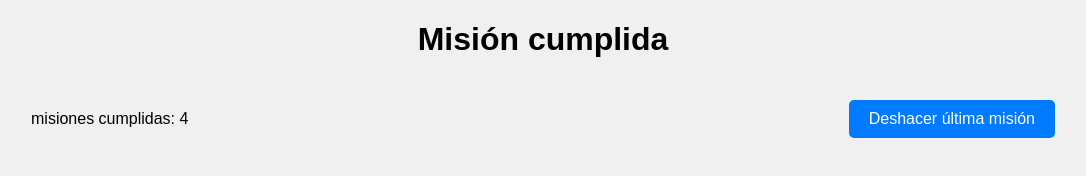
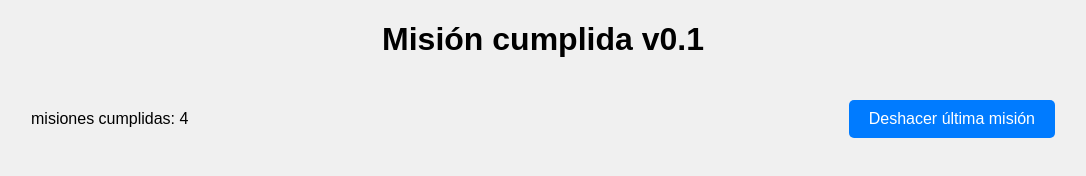
Before and after one commit to sgalsant/mision-cumplida, a plain HTML site: page index.html in a window 1280 px wide. Shown: the whole page, without its empty margins (97-1183 px from the left). Drawn offline with Linux system fonts and the light colour scheme.

Commit message:
Update index.html

```diff
--- a/index.html
+++ b/index.html
@@ -7,7 +7,7 @@
     <link rel="stylesheet" href="styles.css">
 </head>
 <body>
-    <h1>Misión cumplida</h1>
+    <h1>Misión cumplida v0.1</h1>
     <div class="header">
         <span id="card-counter">misiones cumplidas: 4</span>
         <button id="undo-button">Deshacer última misión</button>
```
